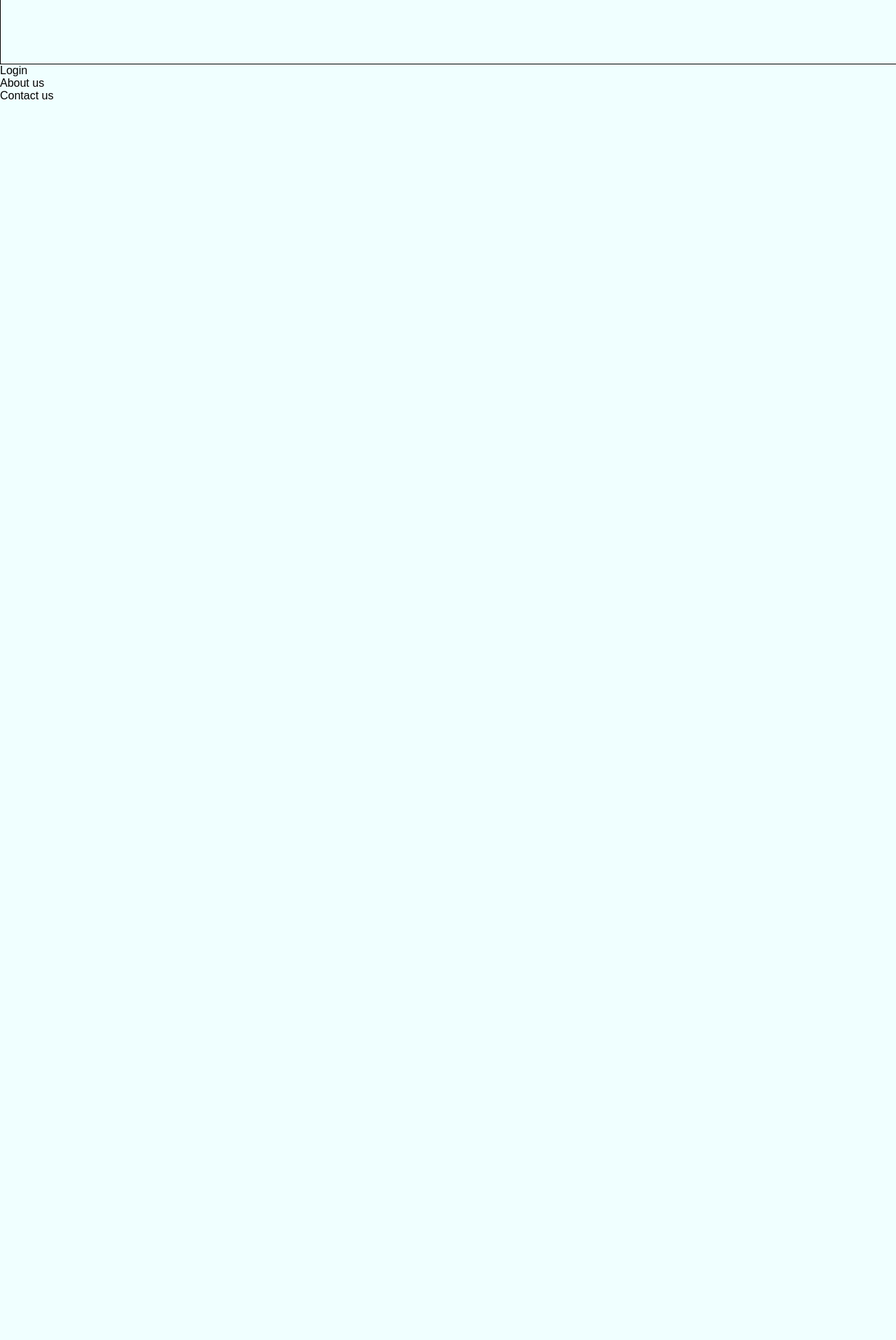
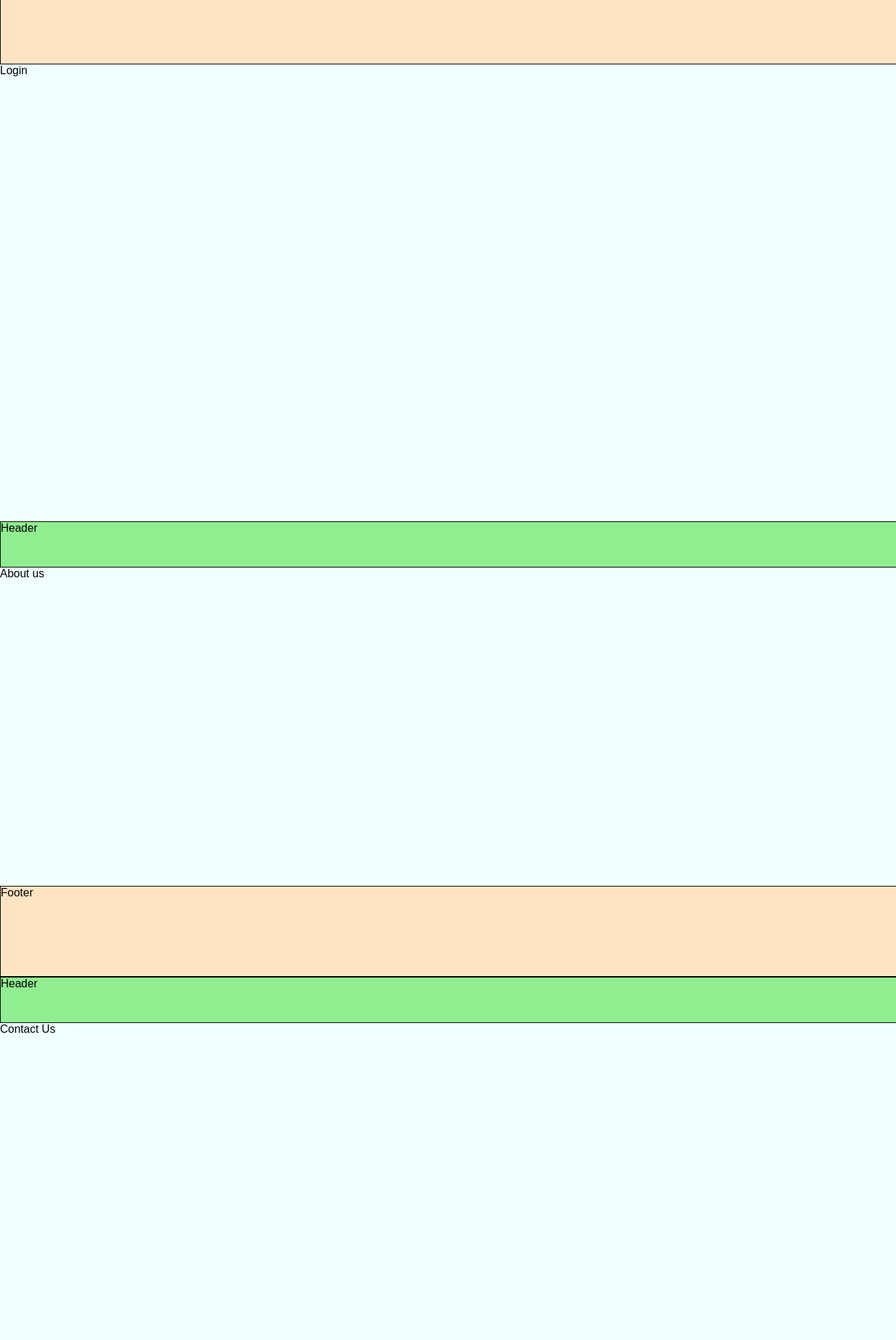
Before and after one commit to MokuaEnock/NxT-learn, a React (Create React App) app: page / in a window 1280 px wide. Shown: the part 560-2475 px from the top of the page at 70% size. Before the commit the page ends 800 px from the top, so only its background shows below. Built offline with nearby package versions, Linux system fonts and the light colour scheme.

Commit message:
create basic styling for components

```diff
--- a/src/components/about/about.js
+++ b/src/components/about/about.js
@@ -1,7 +1,15 @@
 import React from "react";
+import Header from "../home/header";
+import Footer from "../home/footer";
 
 function About() {
-  return <section>About us</section>;
+  return (
+    <>
+      <Header />
+      <section id="about">About us</section>
+      <Footer />
+    </>
+  );
 }
 
 export default About;
--- a/src/components/contact/contact.js
+++ b/src/components/contact/contact.js
@@ -1,7 +1,15 @@
 import React from "react";
+import Header from "../home/header";
+import Footer from "../home/footer";
 
 function Contact() {
-  return <section>Contact us</section>;
+  return (
+    <section>
+      <Header />
+      <section id="contact">Contact Us</section>
+      <Footer />
+    </section>
+  );
 }
 
 export default Contact;
--- a/src/components/login/Login.js
+++ b/src/components/login/Login.js
@@ -1,7 +1,7 @@
 import React from "react";
 
 function Login() {
-  return <form>Login</form>;
+  return <form id="login">Login</form>;
 }
 
 export default Login;
--- a/src/index.css
+++ b/src/index.css
@@ -38,6 +38,7 @@ header {
   width: 100%;
   height: 5vw;
   border: thin solid black;
+  background-color: lightgreen;
 }
 
 main {
@@ -51,5 +52,26 @@ footer {
   width: 100%;
   height: 10vw;
   border: thin solid black;
+  background-color: bisque;
 
 }
+
+/* login ================================================================= */
+
+#login {
+  width: 100%;
+  height: 51vw;
+}
+
+/* about ============================================================ */
+#about {
+  width: 100%;
+  height: 35.5vw;
+}
+
+
+/* contact ================================================================== */
+#contact {
+  width: 100%;
+  height: 35.5vw;
+}
```
